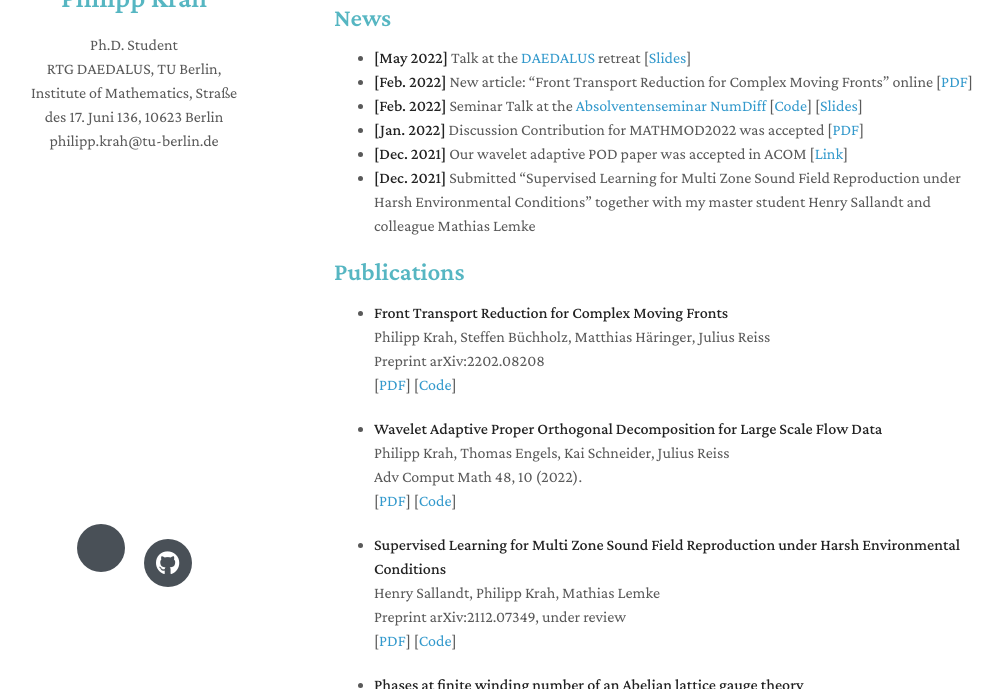
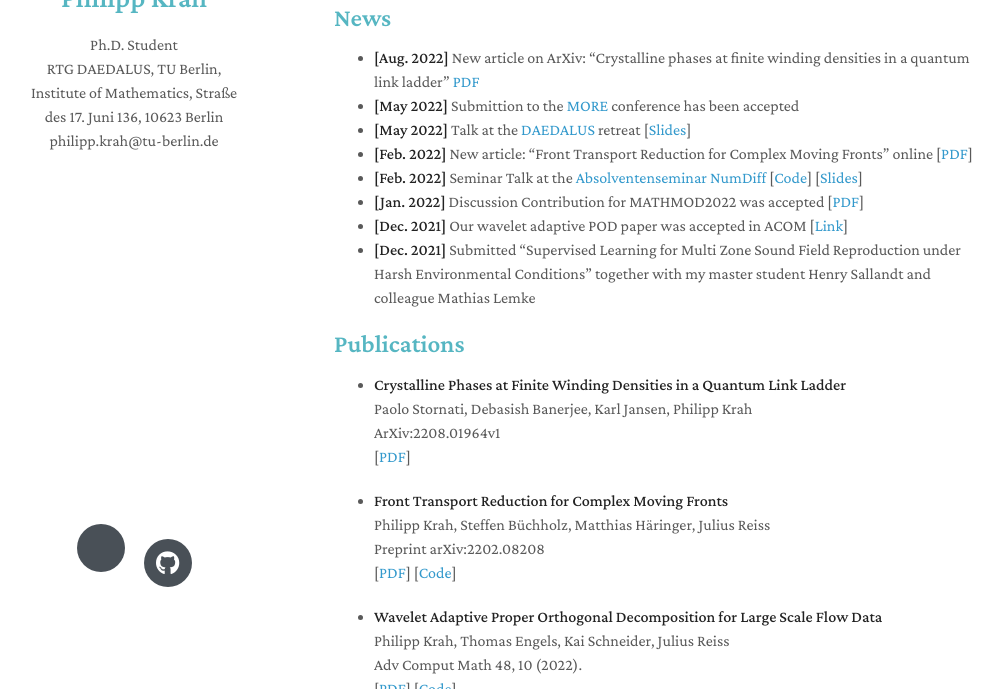
Before and after one commit to Philipp137/Philipp137.github.io, a Jekyll site: the page built from index.markdown, in a window 1280 px wide and 900 px high, scrolled down 277 px, cut to the strip 211-900 px from the top of the window. Shown: the whole strip, without its empty margins (136-1139 px from the left). Built offline with Jekyll 4.4.1, drawn with Linux system fonts in a browser that asks for light colours; nearby versions of some CDN libraries; a style sheet for code colours, icons or effects is not loaded.

Commit message:
new article on arxiv: Crystalline Phases

```diff
--- a/index.markdown
+++ b/index.markdown
@@ -18,6 +18,8 @@ Physics-love, Algorithms-fun, [Rhythm-freedom](https://soundcloud.com/massesandb
 
 ## News
 
+- **[Aug. 2022]** New article on ArXiv: "Crystalline phases at finite winding densities in a quantum link ladder" [PDF](https://arxiv.org/pdf/2208.01964.pdf)
+- **[May  2022]** Submittion to the [MORE](https://more.sciencesconf.org/) conference has been accepted
 - **[May  2022]** Talk at the [DAEDALUS](https://daedalus.berlin/) retreat [[Slides](https://Philipp137.github.io/assets/slides/20220509_DAEDALUS_retreat.pdf)]
 - **[Feb. 2022]** New article: "Front Transport Reduction for Complex Moving Fronts" online [[PDF](https://arxiv.org/abs/2202.08208)]
 - **[Feb. 2022]** Seminar Talk at the [Absolventenseminar NumDiff](https://www.math.tu-berlin.de/fachgebiete_ag_modnumdiff/fg_numerische_mathematik/v_menue/vortraege/absolventen_seminar/absolventinnen_seminar_ss_21/)  [[Code](https://github.com/Philipp137/FrontTransportReduction)]
@@ -27,6 +29,14 @@ Physics-love, Algorithms-fun, [Rhythm-freedom](https://soundcloud.com/massesandb
 - **[Dec. 2021]** Submitted "Supervised Learning for Multi Zone Sound Field Reproduction under Harsh Environmental Conditions" together with my master student Henry Sallandt and colleague Mathias Lemke
 
 ## Publications
+
+- **Crystalline Phases at Finite Winding Densities in a Quantum Link Ladder**
+  <br>
+  Paolo Stornati, Debasish Banerjee, Karl Jansen, Philipp Krah
+  <br>
+  ArXiv:2208.01964v1
+  <br>
+  [[PDF](https://arxiv.org/pdf/2208.01964.pdf)]
 
 - **Front Transport Reduction for Complex Moving Fronts**
   <br>
```
Also changed, not shown: other parts of index.markdown (+1 -1 lines).
